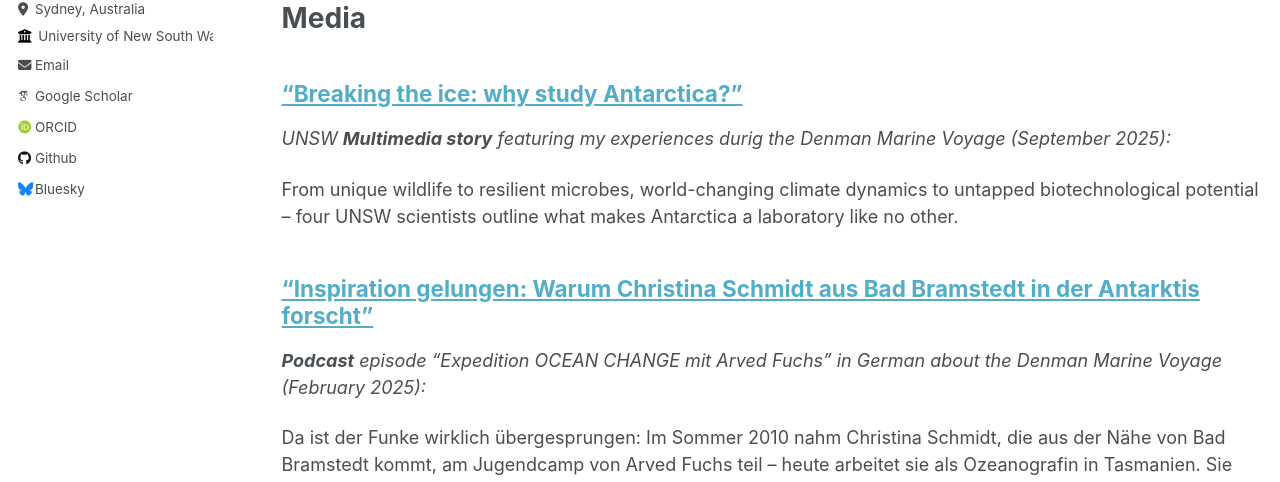
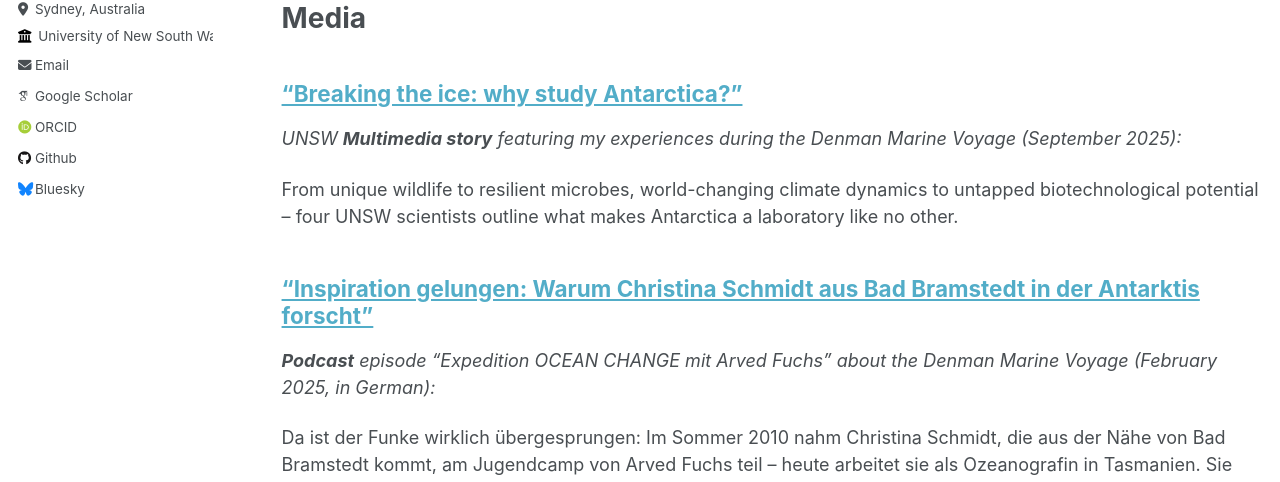
Before and after one commit to schmidt-christina/schmidt-christina.github.io, a Jekyll site: the page built from _pages/media.md, in a window 1280 px wide and 1376 px high. Shown: the part 413-895 px from the top of the window. Built offline with Jekyll 4.4.1, drawn with Linux system fonts in a browser that asks for light colours; some web fonts are replaced.

Commit message:
Fixed typo

```diff
--- a/_pages/media.md
+++ b/_pages/media.md
@@ -18,13 +18,13 @@ author_profile: true
 
 ## ["Breaking the ice: why study Antarctica?"](https://news.unsw.edu.au/en/breaking-the-ice-why-study-antarctica)
 
-<em>UNSW **Multimedia story** featuring my experiences durig the Denman Marine Voyage (September 2025):</em>
+<em>UNSW **Multimedia story** featuring my experiences during the Denman Marine Voyage (September 2025):</em>
 
 From unique wildlife to resilient microbes, world-changing climate dynamics to untapped biotechnological potential – four UNSW scientists outline what makes Antarctica a laboratory like no other.
 
 
 ## ["Inspiration gelungen: Warum Christina Schmidt aus Bad Bramstedt in der Antarktis forscht"](https://open.spotify.com/episode/1ea2lbHyrtfw7F2fa9vrHF?si=382a6b9446e548e4)
 
-<em>**Podcast** episode “Expedition OCEAN CHANGE mit Arved Fuchs” in German about the Denman Marine Voyage (February 2025):</em>
+<em>**Podcast** episode “Expedition OCEAN CHANGE mit Arved Fuchs” about the Denman Marine Voyage (February 2025, in German):</em>
 
 Da ist der Funke wirklich übergesprungen: Im Sommer 2010 nahm Christina Schmidt, die aus der Nähe von Bad Bramstedt kommt, am Jugendcamp von Arved Fuchs teil – heute arbeitet sie als Ozeanografin in Tasmanien. Sie hat gerade ihre Doktorarbeit abgeschlossen und bricht nun mit einem australischen Forschungseisbrecher zur nächsten Forschungsreise auf.
```
